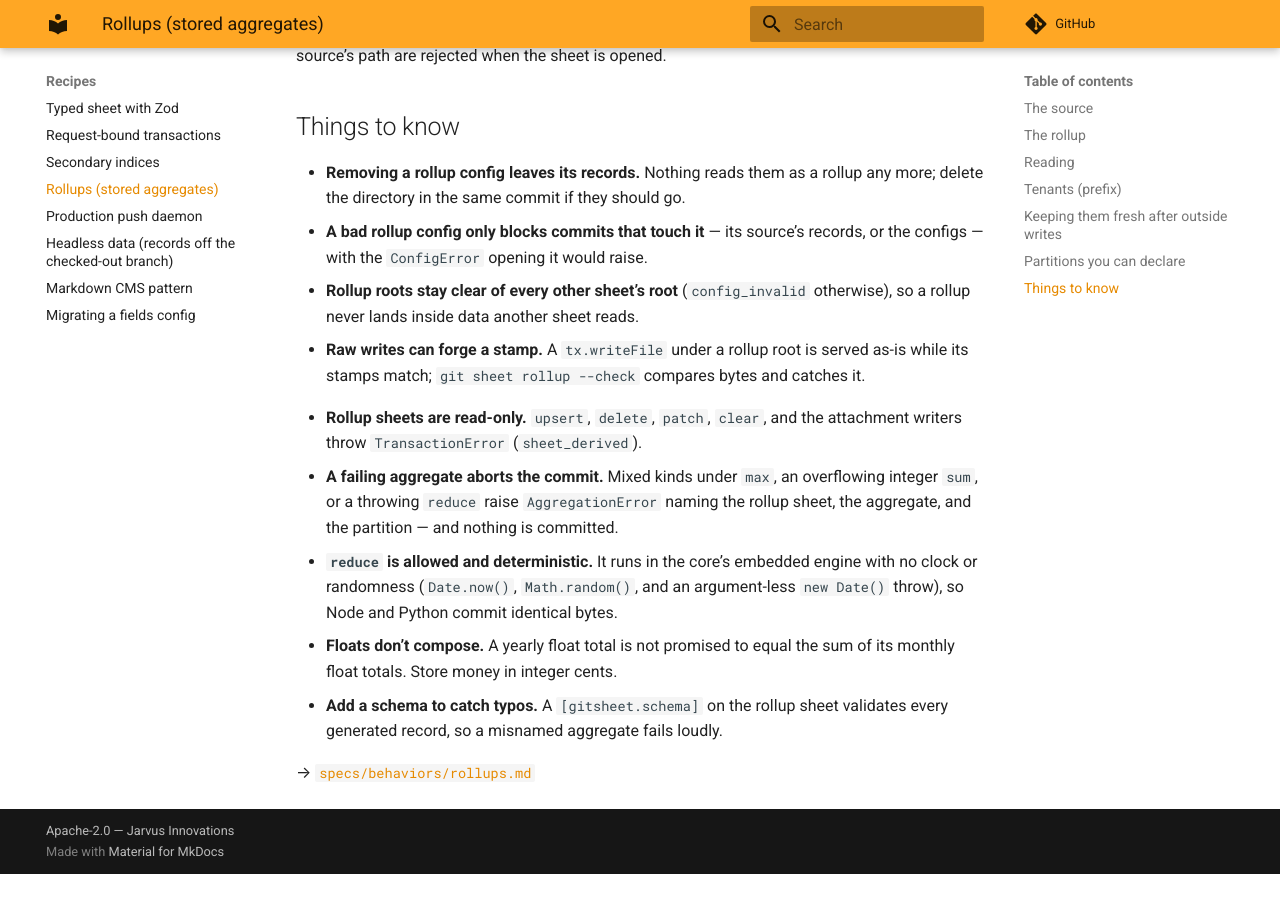
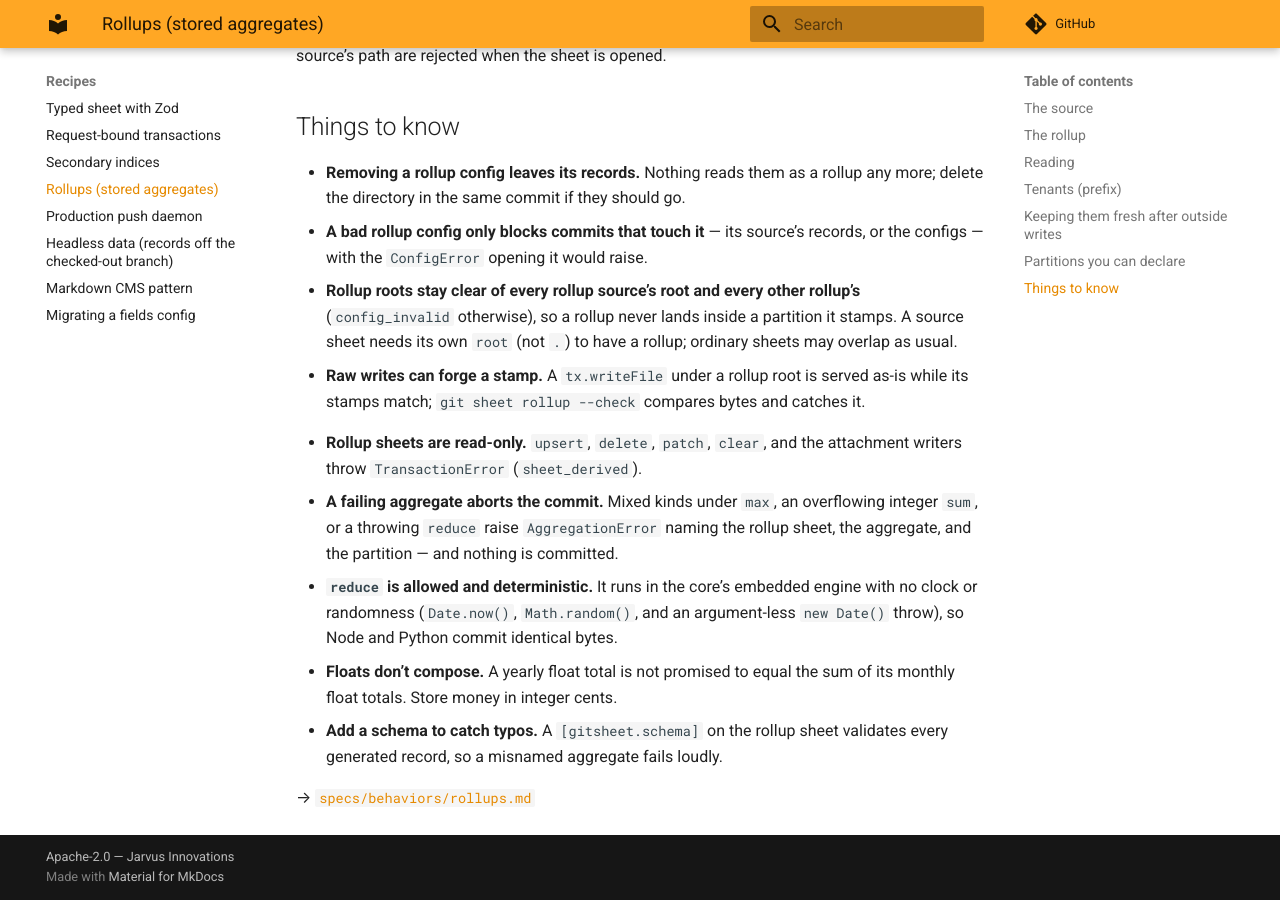
Before and after one commit to JarvusInnovations/gitsheets, an MkDocs documentation site: the page built from docs/recipes/rollups.md, in a window 1280 px wide and 900 px high, scrolled down 3111 px. Built offline with MkDocs 1.6.1 and Material for MkDocs 9.7.7, drawn with Linux system fonts in a browser that asks for light colours; comment, search, counter and statistics services are not loaded; before the commit the page ends 3985 px from its top, so only the background shows below that.

Commit message:
docs: rollup disjointness narrowed to sources and other rollups
Co-Authored-By: Claude Opus 5.5 <noreply@anthropic.com>

```diff
--- a/docs/recipes/rollups.md
+++ b/docs/recipes/rollups.md
@@ -151,8 +151,10 @@ prefix of the source's path are rejected when the sheet is opened.
   rollup any more; delete the directory in the same commit if they should go.
 - **A bad rollup config only blocks commits that touch it** — its source's
   records, or the configs — with the `ConfigError` opening it would raise.
-- **Rollup roots stay clear of every other sheet's root** (`config_invalid`
-  otherwise), so a rollup never lands inside data another sheet reads.
+- **Rollup roots stay clear of every rollup source's root and every other
+  rollup's** (`config_invalid` otherwise), so a rollup never lands inside a
+  partition it stamps. A source sheet needs its own `root` (not `.`) to have
+  a rollup; ordinary sheets may overlap as usual.
 - **Raw writes can forge a stamp.** A `tx.writeFile` under a rollup root is
   served as-is while its stamps match; `git sheet rollup --check` compares
   bytes and catches it.
```
Also changed, not shown: skills/gitsheets/references/sheet-config.md (+1 -1 lines).
